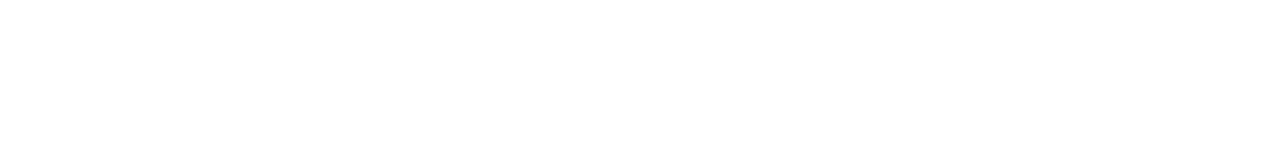
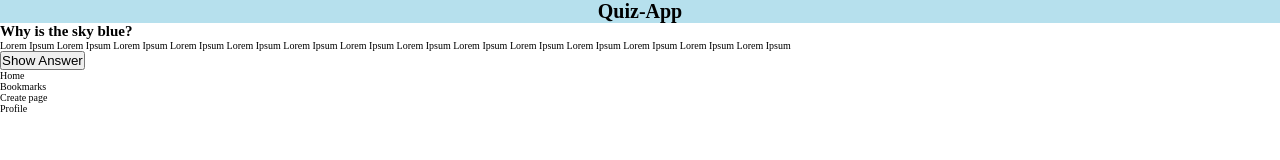
Before and after one commit to j-eick/quiz-app, a plain HTML site: page index.html in a window 1280 px wide. Drawn offline with Linux system fonts and the light colour scheme.

Commit message:
updated file structure

```diff
--- a/base.css
+++ b/base.css
@@ -0,0 +1,9 @@
+* {
+  margin: 0;
+  padding: 0;
+  box-sizing: border-box;
+}
+
+html {
+  font-size: 62.5%;
+}
--- /dev/null
+++ b/css-components/header.css
@@ -0,0 +1,8 @@
+.header {
+  background-color: rgb(182, 224, 237);
+}
+
+.header__title {
+  display: flex;
+  justify-content: center;
+}
--- /dev/null
+++ b/css-components/main.css
@@ -0,0 +1,2 @@
+.main__bg {
+}
--- a/index.html
+++ b/index.html
@@ -7,5 +7,31 @@
     <title>Quiz-App</title>
     <link rel="stylesheet" href="./styles.css" />
   </head>
-  <body></body>
+  <body>
+    <!---------------- HEADER ---------------->
+    <header class="header">
+      <h1 class="header__title">Quiz-App</h1>
+    </header>
+    <!---------------- MAIN ---------------->
+    <main class="main__bg">
+      <article class="card">
+        <h1 class="card__question">Why is the sky blue?</h1>
+        <p>
+          Lorem Ipsum Lorem Ipsum Lorem Ipsum Lorem Ipsum Lorem Ipsum Lorem
+          Ipsum Lorem Ipsum Lorem Ipsum Lorem Ipsum Lorem Ipsum Lorem Ipsum
+          Lorem Ipsum Lorem Ipsum Lorem Ipsum
+        </p>
+        <button>Show Answer</button>
+      </article>
+      <!---------------- NAV ---------------->
+      <nav>
+        <ul>
+          <li>Home</li>
+          <li>Bookmarks</li>
+          <li>Create page</li>
+          <li>Profile</li>
+        </ul>
+      </nav>
+    </main>
+  </body>
 </html>
--- a/styles.css
+++ b/styles.css
@@ -1,3 +1,4 @@
-@import "/components/header.css";
-@import "/components/main.css";
-@import "/components/footer.css";
+@import "/base.css";
+@import "/css-components/header.css";
+@import "/css-components/main.css";
+@import "/css-components/footer.css";
```
Also changed, not shown: components/main.css (deleted), components/profiles.css (deleted), css-components/bookmarks.css (added), css-components/create_new.css (added), css-components/footer.css (added), css-components/profiles.css (added).
